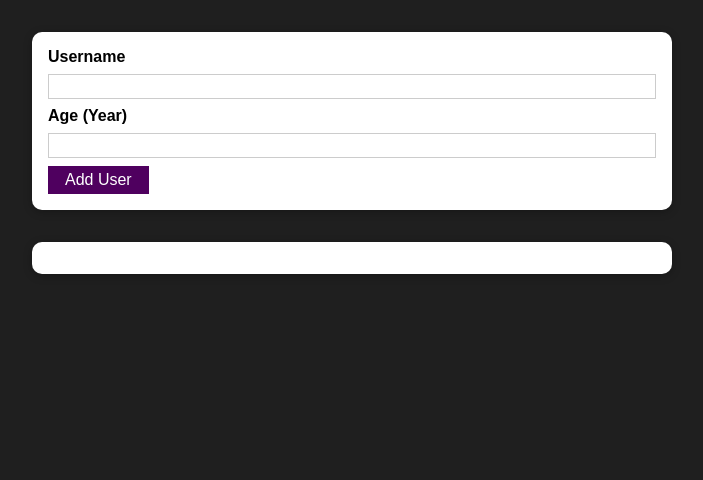
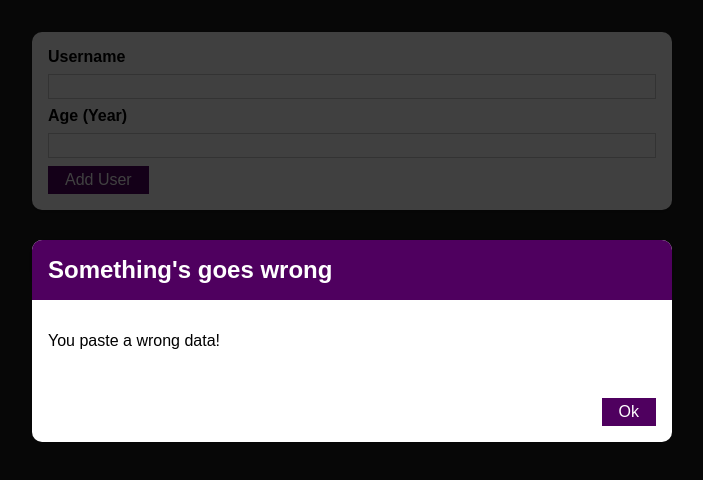
Before and after one commit to witosh/react_starting_project, a React (Create React App) app: page / in a window 1280 px wide. Shown: the top 480 px of the page, without its empty margins (288-991 px from the left). Built offline with nearby package versions, Linux system fonts and the light colour scheme.

Commit message:
Add error modal

```diff
--- /dev/null
+++ b/src/UI/ErrorModal.js
@@ -0,0 +1,24 @@
+import classes from "./ErrorModal.module.css";
+import Card from "./Card";
+import Button from "./Button";
+
+const ErrorModal = (props) => {
+  return (
+    <div>
+      <div className={classes.backdrop} />
+      <Card className={classes.modal}>
+        <header className={classes.header}>
+          <h2>{props.title}</h2>
+        </header>
+        <div className={classes.content}>
+          <p>{props.message}</p>
+        </div>
+        <footer className={classes.actions}>
+          <Button>Ok</Button>
+        </footer>
+      </Card>
+    </div>
+  );
+};
+
+export default ErrorModal;
--- /dev/null
+++ b/src/UI/ErrorModal.module.css
@@ -0,0 +1,45 @@
+.backdrop {
+  position: fixed;
+  top: 0;
+  left: 0;
+  width: 100%;
+  height: 100vh;
+  z-index: 10;
+  background: rgba(0, 0, 0, 0.75);
+}
+
+.modal {
+  position: fixed;
+  top: 30vh;
+  left: 10%;
+  width: 80%;
+  z-index: 100;
+  overflow: hidden;
+}
+
+.header {
+  background: #4f005f;
+  padding: 1rem;
+}
+
+.header h2 {
+  margin: 0;
+  color: white;
+}
+
+.content {
+  padding: 1rem;
+}
+
+.actions {
+  padding: 1rem;
+  display: flex;
+  justify-content: flex-end;
+}
+
+@media (min-width: 768px) {
+  .modal {
+    left: calc(50% - 20rem);
+    width: 40rem;
+  }
+}
--- a/src/Users/AddUser.js
+++ b/src/Users/AddUser.js
@@ -1,6 +1,7 @@
 import { useState } from "react";
 import Button from "../UI/Button";
 import Card from "../UI/Card";
+import ErrorModal from "../UI/ErrorModal";
 import classes from "./AddUser.module.css";
 
 const AddUser = (props) => {
@@ -30,6 +31,11 @@
   };
 
   return (
+    <div>
+      <ErrorModal
+        title="Something's goes wrong"
+        message="You paste a wrong data!"
+      />
       <Card className={classes.input}>
         <form onSubmit={addUserHandler}>
           <label htmlFor="username">Username</label>
@@ -49,6 +55,7 @@
           <Button type="submit">Add User</Button>
         </form>
       </Card>
+    </div>
   );
 };
 
```
Lines whose indentation alone changed are shown as unchanged.
